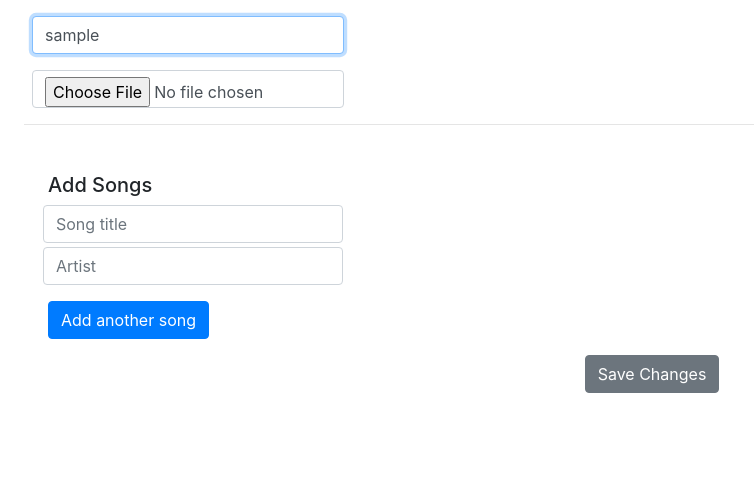
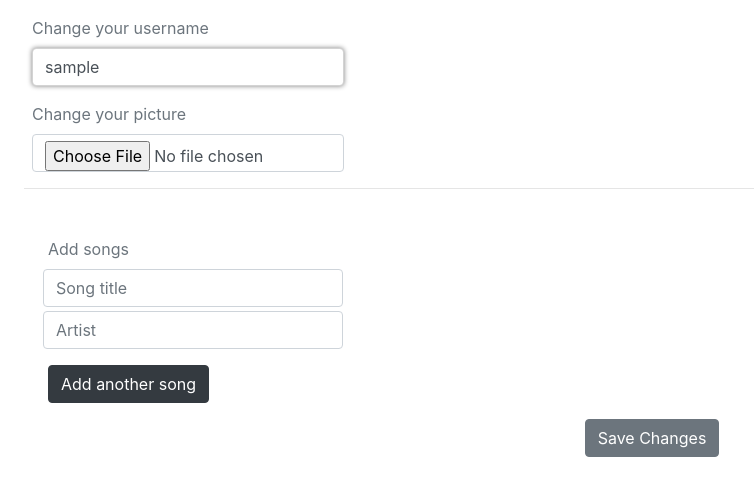
Before and after one commit to mikeonefive/MusicLovahz, a Django app: page /edit_profile in a window 1280 px wide. Shown: the part 103-599 px from the top of the page, without its empty margins (0-754 px from the left). Run offline with Django 5.2, Linux system fonts and the light colour scheme; the visitor is signed in with stand-in values (Sample User, id 1); some libraries are stand-ins or nearby versions.

Commit message:
frontend design adjustments

```diff
--- a/musiclovahz/static/musiclovahz/styles.css
+++ b/musiclovahz/static/musiclovahz/styles.css
@@ -22,6 +22,11 @@ html, body {
   }
 }
 
+/* FORM FIELDS FOCUS */
+.form-control:focus {
+    border-color: #d3d3d3 !important;
+    box-shadow: 0 0 5px gray !important;
+}
 
 /* USER PROFILE */
 .profile-container {
--- a/musiclovahz/templates/musiclovahz/edit_profile.html
+++ b/musiclovahz/templates/musiclovahz/edit_profile.html
@@ -13,10 +13,12 @@
 
         {% csrf_token %}
          <div class="pl-2 mt-3">
+            <div class="mb-2 text-muted">Change your username</div>
             <div class="form-group w-25">
                 <input class="form-control" autofocus type="text" name="username" placeholder="Username" value="{{ form.username.value }}">
             </div>
 
+            <div class="mb-2 text-muted ">Change your picture</div>
             <div class="form-group w-25">
                 <input class="form-control" type="file" name="profile_picture" placeholder="Profile Picture">
             </div>
@@ -25,7 +27,7 @@
         <hr>
 
          <div class="pl-4 mt-5">
-            <h5>Add Songs</h5>
+            <div class="mb-2 text-muted ">Add songs</div>
 
             <div id="song-input-container" class="form-row">
                 <div class="form-group w-25 song-input">
@@ -37,9 +39,8 @@
 
             </div>
 
-
-                <button type="button" class="btn btn-primary" id="add-song-btn">Add another song</button>
-            </div>
+                <button type="button" class="btn btn-dark" id="add-song-btn">Add another song</button>
+        </div>
 
         <div class="d-flex justify-content-center mt-3 mb-5">
             <button class="btn btn-secondary" type="submit">Save Changes</button>
--- a/musiclovahz/templates/musiclovahz/layout.html
+++ b/musiclovahz/templates/musiclovahz/layout.html
@@ -23,7 +23,7 @@
               <ul class="navbar-nav mr-auto">
                 {% if user.is_authenticated %}
                     <li class="nav-item">
-                        <a class="nav-link" href="#"><strong>{{ user.username }}</strong></a>
+                        <div class="nav-link"><strong>{{ user.username }}</strong></div>
                     </li>
                 {% endif %}
 
--- a/musiclovahz/templates/musiclovahz/login.html
+++ b/musiclovahz/templates/musiclovahz/login.html
@@ -19,7 +19,7 @@
                 <input class="form-control" type="password" name="password" placeholder="Password">
             </div>
 
-            <input class="btn btn-primary mb-3" type="submit" value="Login">
+            <input class="btn btn-secondary mb-3" type="submit" value="Login">
         </form>
 
         Don't have an account? <a href="{% url 'register' %}">Register here.</a>
--- a/musiclovahz/templates/musiclovahz/register.html
+++ b/musiclovahz/templates/musiclovahz/register.html
@@ -32,7 +32,7 @@
                 <input class="form-control" type="file" name="profile_picture" accept="image/*">
             </div>
 
-            <input class="btn btn-primary mb-3" type="submit" value="Register">
+            <input class="btn btn-secondary mb-3" type="submit" value="Register">
         </form>
 
         Already have an account? <a href="{% url 'login' %}">Log In here.</a>
```
